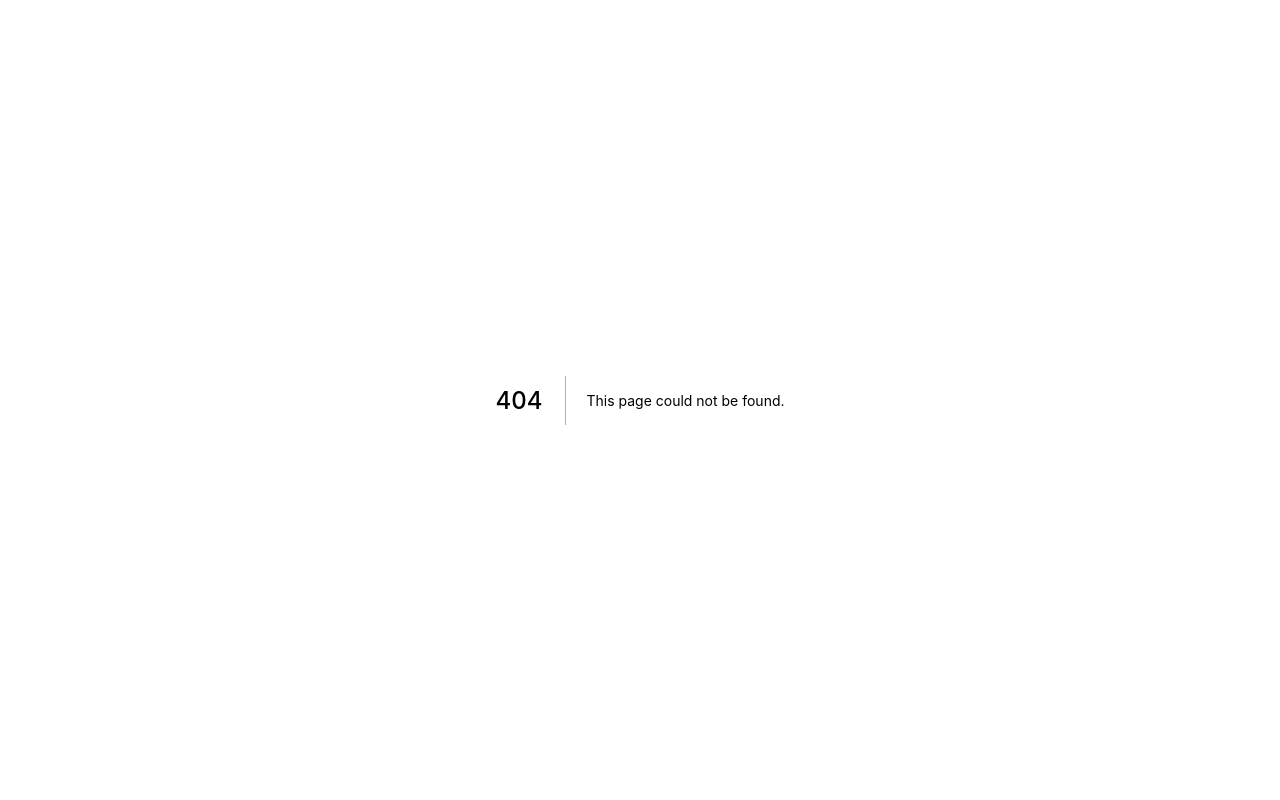
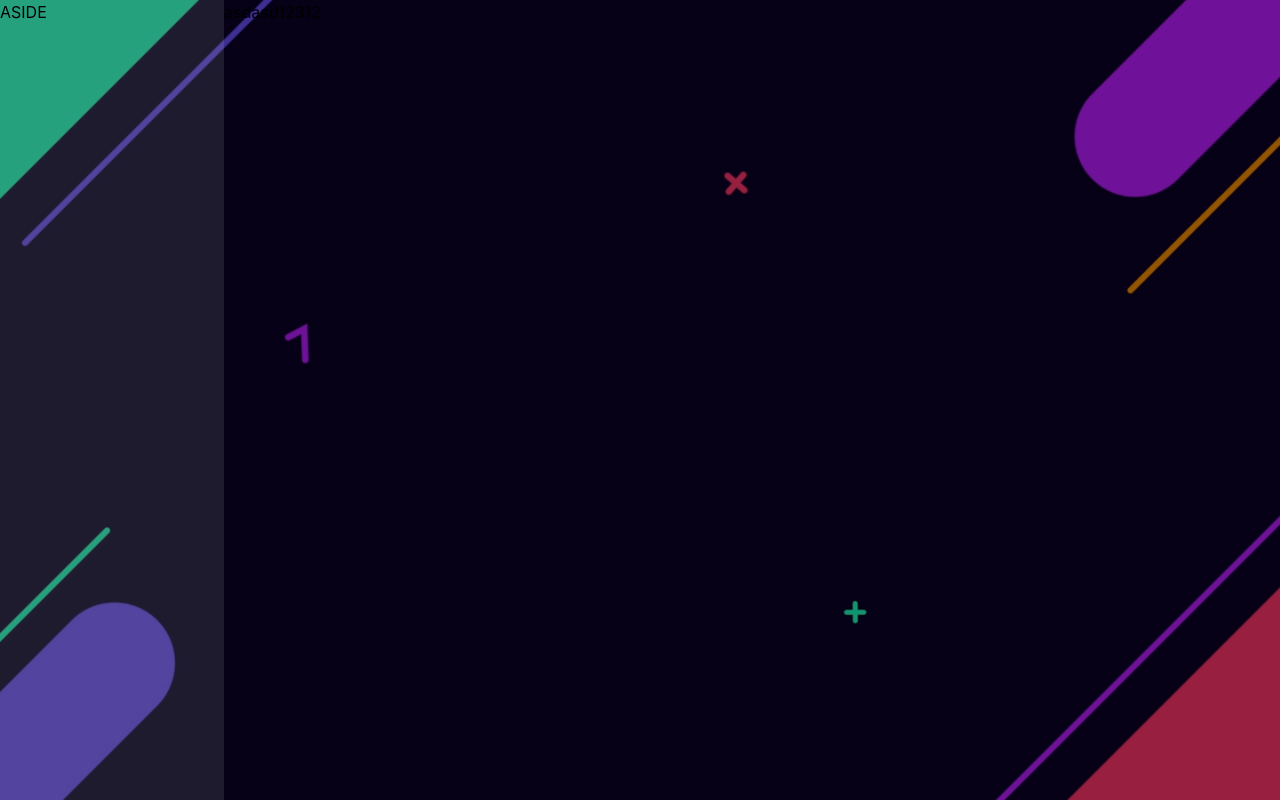
Before and after one commit to Roseskk/tryout, a Next.js app: page /explore in a window 1280 px wide. Before the commit this address had no page. Built offline with nearby package versions, Linux system fonts and the light colour scheme.

Commit message:
explore page

```diff
--- /dev/null
+++ b/layots/SideLayout.js
@@ -0,0 +1,20 @@
+import Image from "next/image";
+
+
+export default function SideLayout({children}) {
+    return(
+        <div className={'max-w-1600 mx-auto flex flex-wrap relative'}>
+            <aside className={'bg-aside w-56 h-screen'}>
+                ASIDE
+            </aside>
+            <div className={'absolute w-screen h-screen bg-black -z-10'}>
+                <Image
+                    className={'opacity-60 '}
+                    src={'/img/bg.png'}
+                    layout={'fill'}
+                />
+            </div>
+            {children}
+        </div>
+    )
+}
--- /dev/null
+++ b/pages/explore/index.js
@@ -0,0 +1,12 @@
+import SideLayout from "../../layots/SideLayout";
+
+
+export default function Explore() {
+   return(
+       <SideLayout>
+           <div>
+               asdasd12312
+           </div>
+       </SideLayout>
+   )
+}
--- a/tailwind.config.js
+++ b/tailwind.config.js
@@ -1,5 +1,6 @@
 module.exports = {
   content: [
+    "./layots/**/*{js,ts,jsx,tsx}",
     "./pages/**/*.{js,ts,jsx,tsx}",
     "./components/**/*.{js,ts,jsx,tsx}",
   ],
@@ -17,6 +18,9 @@ module.exports = {
       fontSize: {
         xxl: '4rem',
         screen: '10rem'
+      },
+      backgroundColor: {
+        'aside': 'rgba(255, 255, 255, 0.1)'
       }
     },
   },
```
Also changed, not shown: public/img/bg.png (added).
